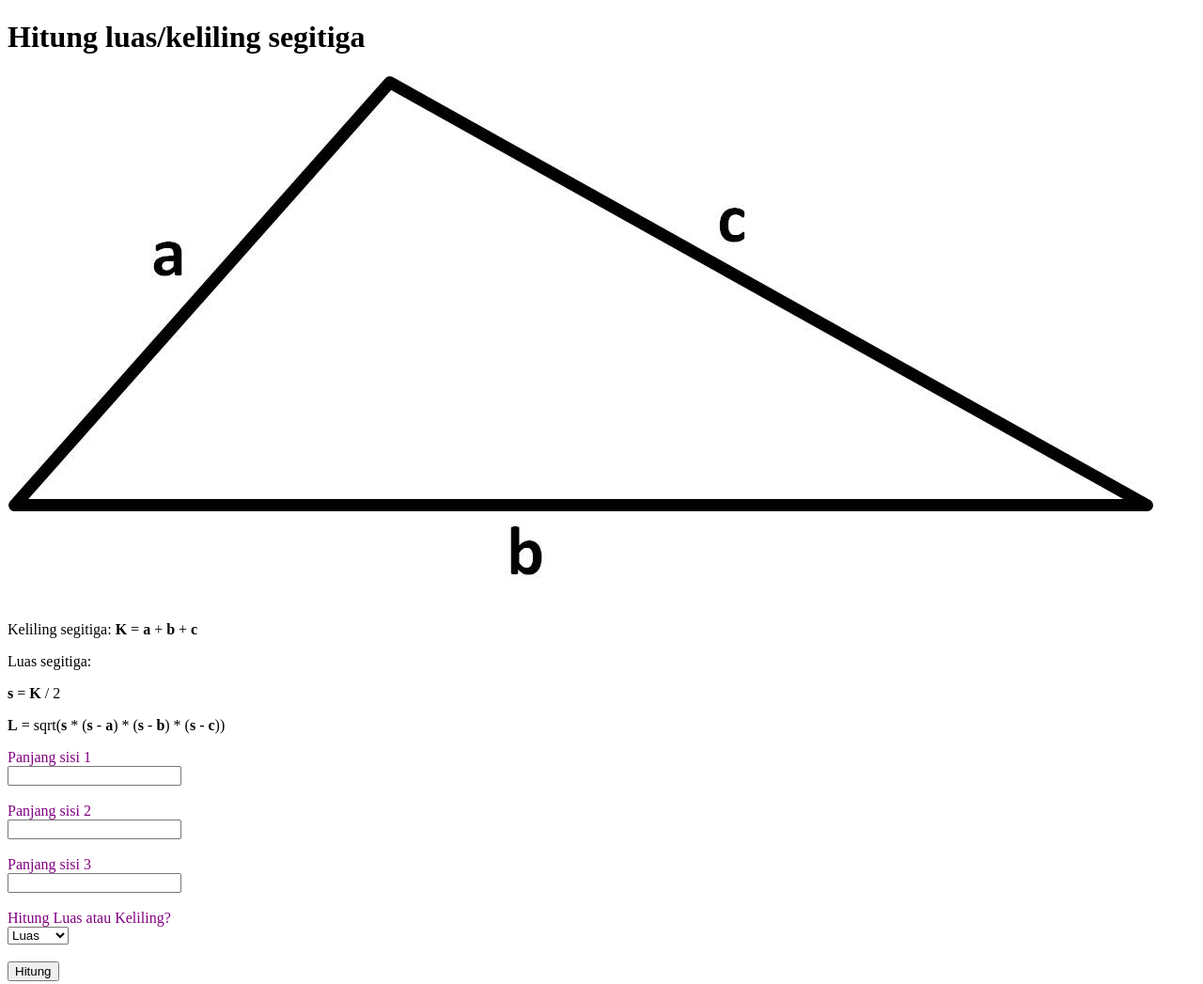
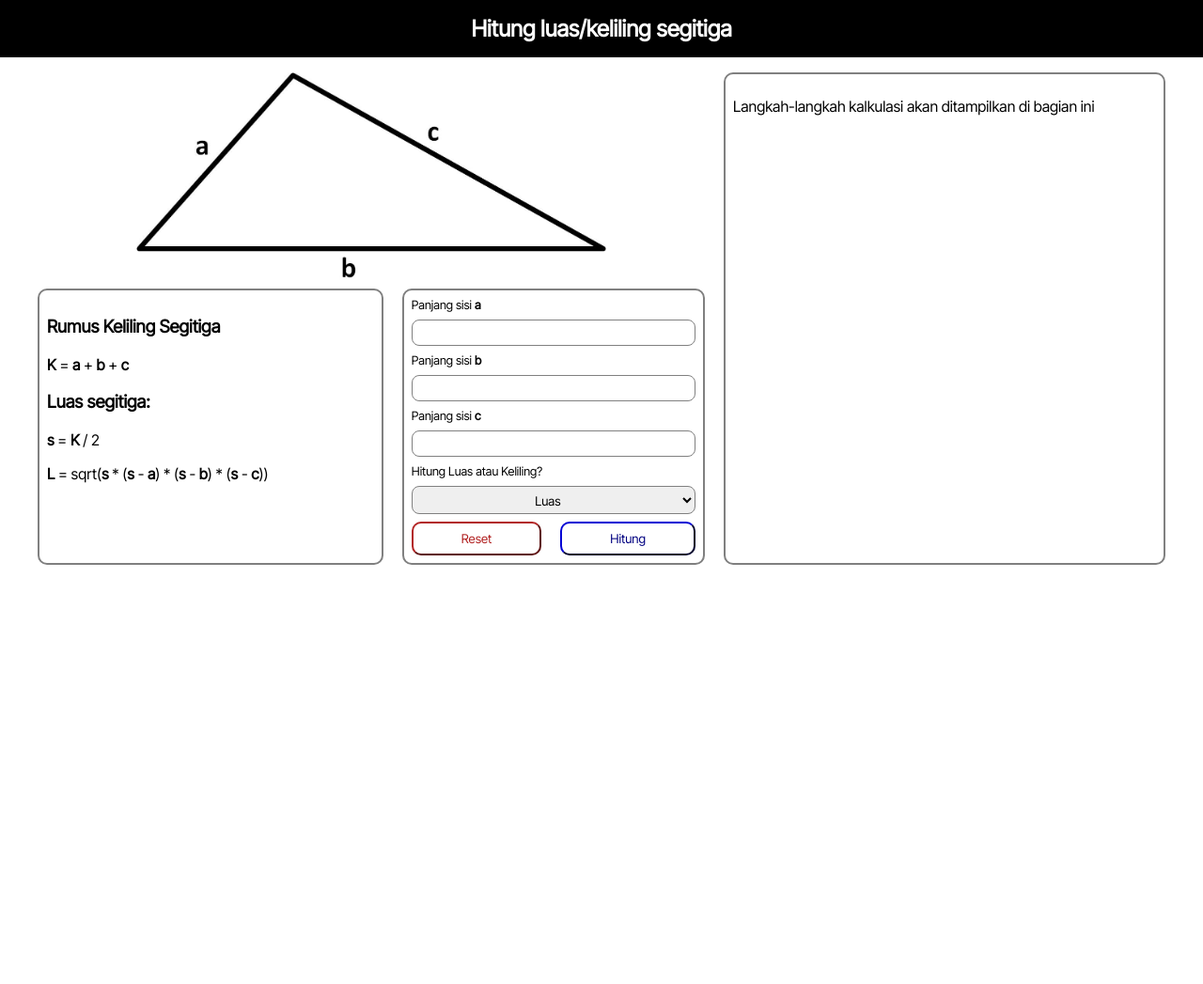
Before and after one commit to revou-fundamental-course/25-dec-23-vanzrael, a plain HTML site: page index.html in a window 1280 px wide. Shown: the whole page at 94% size. After the commit the page ends 800 px from the top, so only its background shows below. Drawn offline with Linux system fonts and the light colour scheme.

Commit message:
modify css style and structure, add reset, revamp many things

```diff
--- a/css/style.css
+++ b/css/style.css
@@ -1,11 +1,114 @@
+@import url('https://fonts.googleapis.com/css2?family=Inter+Tight&display=swap');
+* {
+    font-family: 'Inter Tight', 'Segoe UI', Tahoma, Geneva, Verdana, sans-serif;
+}
+
+body {
+    margin: 0;
+}
+
 #pengantar {
     background-color: white;
 }
 
-.input .input-label {
-    color: purple;
+.container {
+    width: 100%;
+    max-width: 1200px;
+    margin-inline: auto;
 }
 
-.response {
-    color: blue;
+.input {
+    display: flex;
+    flex-direction: column;
+    gap: 4px;
+    margin-bottom: 8px;
 }
+
+.input-segitiga {
+    border-radius: 8px;
+    border: 1px solid grey;
+    padding-block: 5px;
+}
+
+.header {
+    text-align: center;
+    width: 100%;
+    color: white;
+    font-size: 1.5em;
+}
+
+.row {
+    display: flex;
+    flex-direction: row;
+    width: 100%;
+    /* border: 1px solid blue; */
+    flex-wrap: wrap;
+    gap: 20px;
+}
+
+.column {
+    flex: auto;
+}
+
+.row-header {
+    background-color: black;
+    margin-bottom: 1em;
+}
+
+.response-success {
+    color:navy;
+}
+
+.response-error {
+    color: firebrick;
+}
+
+.input-label {
+    font-size: 0.8em;
+    margin-bottom: 4px;
+}
+
+#luas-atau-keliling {
+    width: 100%;
+    text-align: center;
+}
+
+#placeholder {
+    font-size: 24px;
+}
+
+.button {
+    background-color: white;
+    width: 100%;
+    padding: 8px;
+    border-radius: 10px;
+    cursor: pointer;
+}
+
+#button-submit {
+    border-color: navy;
+    color: navy;
+}
+
+#button-reset {
+    border-color: firebrick;
+    color: firebrick;
+}
+
+.calculation {
+    width: 20%;
+}
+
+.outlined-column {
+    border: 2px solid grey;
+    padding: 8px;
+    border-radius: 10px;
+}
+
+/* .column-main {
+    margin-right: 50px;
+} */
+
+.image-row {
+    justify-content: center;
+}
--- a/index.html
+++ b/index.html
@@ -1,55 +1,78 @@
 <!DOCTYPE html>
 <html>
+
 <head>
     <title>Kalkulator Segitiga</title>
     <link rel="stylesheet" href="./css/style.css">
     <script src="./js/script.js"></script>
 </head>
+
 <body>
-    <h1>Hitung luas/keliling segitiga</h1>
-    <div id="pengantar">
-        <img src="./assets/triangle_abc.jpg">
+    <div class="row row-header">
+        <h1 class="header text">Hitung luas/keliling segitiga</h1>
+    </div>
+    <div class="row container">
+        <div class="column column-main">
+            <div class="row image-row">
+                <img src="./assets/triangle_abc.jpg" alt="segitiga" width="500px">
+            </div>
+            <div class="row">
+                <div class="column outlined-column">
+                    <div id="pengantar" class="section">
                         <div id="pengantar-keliling">
-            <p>Keliling segitiga: <b>K</b> = <b>a</b> + <b>b</b> + <b>c</b></p>
+                            <h3>Rumus Keliling Segitiga</h3>
+                            <p><b>K</b> = <b>a</b> + <b>b</b> + <b>c</b></p>
                         </div>
                         <div id="pengantar-luas">
-            <p>Luas segitiga: </p>
+                            <h3>Luas segitiga: </h3>
                             <p><b>s</b> = <b>K</b> / 2</p>
-            <p><b>L</b> = sqrt(<b>s</b> * (<b>s</b> - <b>a</b>) * (<b>s</b> - <b>b</b>)  * (<b>s</b> - <b>c</b>))</p>
+                            <p><b>L</b> = sqrt(<b>s</b> * (<b>s</b> - <b>a</b>) * (<b>s</b> - <b>b</b>) * (<b>s</b> -
+                                <b>c</b>))
+                            </p>
                         </div>
                     </div>
+                </div>
+                <div class="column outlined-column">
+                    <div class="section" id="form-div1">
                         <form id="segitiga-form" name="hitung-segitiga" action="javascript:processForm();" method="GET">
                             <div class="input">
-            <label for="sisi1" class="input-label">Panjang sisi 1</label>
-            <br>
+                                <label for="sisi1" class="input-label">Panjang sisi <b>a</b></label>
                                 <input id="sisi1" name="sisi1" class="input-segitiga" type="text">
-            <br> <br>
                             </div>
                             <div class="input">
-            <label for="sisi2" class="input-label">Panjang sisi 2</label>
-            <br>
+                                <label for="sisi2" class="input-label">Panjang sisi <b>b</b></label>
                                 <input id="sisi2" name="sisi2" class="input-segitiga" type="text">
-            <br> <br>
                             </div>
                             <div class="input">
-            <label for="sisi3" class="input-label">Panjang sisi 3</label>
-            <br>
+                                <label for="sisi3" class="input-label">Panjang sisi <b>c</b></label>
                                 <input id="sisi3" name="sisi3" class="input-segitiga" type="text">
-            <br> <br>
                             </div>
                             <div class="input option">
                                 <label for="sisi3" class="input-label">Hitung Luas atau Keliling?</label>
-            <br>
-            <select name="operation-type" id="luas-atau-keliling">
+                                <select class="input-segitiga" name="operation-type" id="luas-atau-keliling">
                                     <option value="luas">Luas</option>
                                     <option value="keliling">Keliling</option>
                                 </select>
-            <br> <br>
                             </div>
+                            <div class="row">
+                                <div class="column">
+                                    <input id="button-reset" class="button reset" type="button" onclick="resetForm()" value="Reset">
+                                </div>
+                                <div class="column">
+                                    <button id="button-submit"class="button submit" type="submit">Hitung</button>
+                                </div>
+                            </div>
+                        </form>
+                    </div>
+                </div>
+            </div>
+        </div>
+        <div class="column calculation outlined-column">
+            <div id="result" class="section">
+                <p class="text placeholder">Langkah-langkah kalkulasi akan ditampilkan di bagian ini</p>
+            </div>
+        </div>
+    </div>
+</body>
 
-        <button type="submit">Hitung</button>
-    </form>
-
-    <div id="result"></div>
-</body>
 </html>
--- a/js/script.js
+++ b/js/script.js
@@ -9,35 +9,35 @@ function processForm(){
     let sisi1ValidateRes = validateParam(sisi1, "Sisi <b>a</b>");
     if(sisi1ValidateRes.status === false){
         status = false;
-        messagePayload = messagePayload + makeMessageElement(sisi1ValidateRes.message);
+        messagePayload = messagePayload + makeMessageElement(sisi1ValidateRes.message, "response-error");
     }
 
     let sisi2ValidateRes = validateParam(sisi2, "Sisi <b>b</b>");
     if(sisi2ValidateRes.status === false){
         status = false;
-        messagePayload = messagePayload + makeMessageElement(sisi2ValidateRes.message);
+        messagePayload = messagePayload + makeMessageElement(sisi2ValidateRes.message, "response-error");
     }
 
     let sisi3ValidateRes = validateParam(sisi3, "Sisi <b>c</b>");
     if(sisi3ValidateRes.status === false){
         status = false;
-        messagePayload = messagePayload + makeMessageElement(sisi3ValidateRes.message);
+        messagePayload = messagePayload + makeMessageElement(sisi3ValidateRes.message, "response-error");
     }
 
     if(status === true){
         const sisi1Num = parseFloat(sisi1);
-        messagePayload = messagePayload + makeMessageElement(`<b>a</b> = ${sisi1Num}`);
+        messagePayload = messagePayload + makeMessageElement(`<b>a</b> = ${sisi1Num}`, "response-success");
 
         const sisi2Num = parseFloat(sisi2);
-        messagePayload = messagePayload + makeMessageElement(`<b>b</b> = ${sisi2Num}`);
+        messagePayload = messagePayload + makeMessageElement(`<b>b</b> = ${sisi2Num}`, "response-success");
 
         const sisi3Num = parseFloat(sisi3);
-        messagePayload = messagePayload + makeMessageElement(`<b>c</b> = ${sisi3Num}`);
+        messagePayload = messagePayload + makeMessageElement(`<b>c</b> = ${sisi3Num}`, "response-success");
 
         const isSegitiga = isTriangle(sisi1Num, sisi2Num, sisi3Num);
         if(isSegitiga === false){
             status = false;
-            messagePayload = messagePayload + makeMessageElement("Nilai sisi <b>a</b>, sisi <b>b</b>, dan sisi <b>c</b> tidak membentuk segitiga");
+            messagePayload = messagePayload + makeMessageElement("Nilai sisi <b>a</b>, sisi <b>b</b>, dan sisi <b>c</b> tidak membentuk segitiga", "response-error");
         } else {
             let operationType = document.forms["hitung-segitiga"]["operation-type"].value;
             if(operationType === "luas"){
@@ -45,13 +45,19 @@ function processForm(){
             } else if(operationType === "keliling"){
                 messagePayload = messagePayload + calculatePerimeterFullReport(sisi1Num, sisi2Num, sisi3Num);
             } else {
-                messagePayload = makeMessageElement(`Jenis operasi <i>${operationType}</i> tidak diketahui`);
+                messagePayload = makeMessageElement(`Jenis operasi <i>${operationType}</i> tidak diketahui`, "response-error");
             }
         }
 
     }
 
     document.getElementById("result").innerHTML = messagePayload;
+}
+
+function resetForm(){
+    const defaultMessageCalc = makeMessageElement("Langkah-langkah kalkulasi akan ditampilkan di bagian ini", "placeholder");
+    document.getElementById("segitiga-form").reset();
+    document.getElementById("result").innerHTML = defaultMessageCalc;
 }
 
 function isTriangle(a, b, c){
@@ -100,8 +106,8 @@ function validateParam(paramVal, paramName){
     return res;
 }
 
-function makeMessageElement(message){
-    return `<p class="text response">${message}</p>`
+function makeMessageElement(message, messageType){
+    return `<p class="text ${messageType}">${message}</p>`
 }
 
 function calculatePerimeter(a, b, c){
@@ -109,11 +115,11 @@ function calculatePerimeter(a, b, c){
 }
 
 function calculatePerimeterHTML(a, b, c){
-    messagePayload = makeMessageElement("<b>K</b> = <b>a</b> + <b>b</b> + <b>c</b>");
-    messagePayload += makeMessageElement(`<b>K</b> = ${a} + ${b} + ${c}`);
+    messagePayload = makeMessageElement("<b>K</b> = <b>a</b> + <b>b</b> + <b>c</b>", "response-success");
+    messagePayload += makeMessageElement(`<b>K</b> = ${a} + ${b} + ${c}`, "response-success");
 
     const perim = calculatePerimeter(a, b, c);
-    messagePayload += makeMessageElement(`<b>K</b> = ${perim}`);
+    messagePayload += makeMessageElement(`<b>K</b> = ${perim}`, "response-success");
 
     const res = {value: perim, htmlPayload: messagePayload};
     return res;
@@ -124,7 +130,7 @@ function calculatePerimeterFullReport(a, b, c){
     let perimHTML = perimPayload.htmlPayload;
     const perimVal = perimPayload.value;
 
-    perimHTML += makeMessageElement(`Keliling segitiga berikut adalah ${perimVal}`);
+    perimHTML += makeMessageElement(`<b>Keliling segitiga berikut adalah ${perimVal}</b>`, "response-success");
     return perimHTML;
 }
 
@@ -141,27 +147,27 @@ function calculateAreaFullReport(a, b, c){
     const perimVal = perimPayload.value;
 
     let messagePayload = perimHTML;
-    messagePayload += makeMessageElement("<b>S</b> = <b>K</b> / 2");
-    messagePayload += makeMessageElement(`<b>S</b> = ${perimVal} / 2`);
+    messagePayload += makeMessageElement("<b>s</b> = <b>K</b> / 2", "response-success");
+    messagePayload += makeMessageElement(`<b>s</b> = ${perimVal} / 2`, "response-success");
 
     let halfPerim = perimVal / 2.0;
-    messagePayload += makeMessageElement(`<b>S</b> = ${halfPerim}`);
+    messagePayload += makeMessageElement(`<b>s</b> = ${halfPerim}`,"response-success");
 
-    messagePayload += makeMessageElement("<b>L</b> = sqrt(<b>S</b> * (<b>S</b> - <b>a</b>) * (<b>S</b> - <b>b</b>) * (<b>S</b> - <b>c</b>))");
-    messagePayload += makeMessageElement(`<b>L</b> = sqrt(${halfPerim} * (${halfPerim} - ${a}) * (${halfPerim} - ${b}) * (${halfPerim} - ${c})`);
+    messagePayload += makeMessageElement("<b>L</b> = sqrt(<b>s</b> * (<b>s</b> - <b>a</b>) * (<b>s</b> - <b>b</b>) * (<b>s</b> - <b>c</b>))", "response-success");
+    messagePayload += makeMessageElement(`<b>L</b> = sqrt(${halfPerim} * (${halfPerim} - ${a}) * (${halfPerim} - ${b}) * (${halfPerim} - ${c})`, "response-success");
 
     const halfPerimMinA = halfPerim - a;
     const halfPerimMinB = halfPerim - b;
     const halfPerimMinC = halfPerim - c;
 
-    messagePayload += makeMessageElement(`<b>L</b> = sqrt(${halfPerim} * ${halfPerimMinA} * ${halfPerimMinB} * ${halfPerimMinC}`);
+    messagePayload += makeMessageElement(`<b>L</b> = sqrt(${halfPerim} * ${halfPerimMinA} * ${halfPerimMinB} * ${halfPerimMinC})`, "response-success");
 
     const areaProduct = halfPerim * halfPerimMinA * halfPerimMinB * halfPerimMinC;
-    messagePayload += makeMessageElement(`<b>L</b> = sqrt(${areaProduct})`);
+    messagePayload += makeMessageElement(`<b>L</b> = sqrt(${areaProduct})`, "response-success");
 
     const areaFinal = Math.sqrt(areaProduct);
-    messagePayload += makeMessageElement(`<b>L</b> = ${areaFinal}`);
-    messagePayload += makeMessageElement(`Luas segitiga berikut adalah ${areaFinal}`);
+    messagePayload += makeMessageElement(`<b>L</b> = ${areaFinal}`, "response-success");
+    messagePayload += makeMessageElement(`<b>Luas segitiga berikut adalah ${areaFinal}</b>`, "response-success");
 
     return messagePayload;
 }
```
Lines whose indentation alone changed are shown as unchanged.
